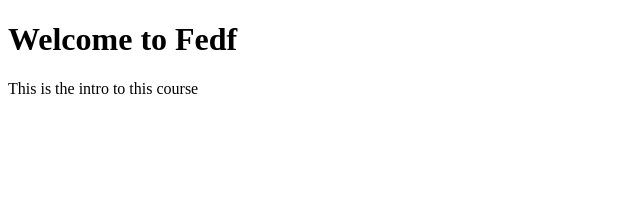
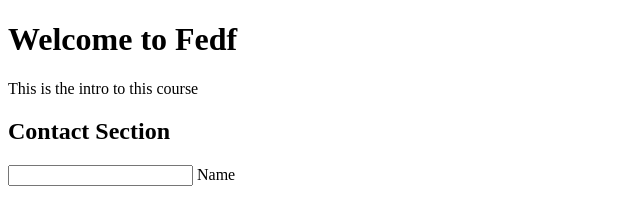
Before and after one commit to 2420090109/w1, a plain HTML site: page index.html in a window 1280 px wide. Shown: the whole page, without its empty margins (0-640 px from the left). Drawn offline with Linux system fonts and the light colour scheme.

Commit message:
Added contact feature

```diff
--- a/index.html
+++ b/index.html
@@ -9,5 +9,11 @@
     <h1>Welcome to Fedf</h1>
     <p>This is the intro to this course</p>
 
+    <h2>Contact Section</h2>
+    <form action="">
+        <input type="text">
+        <label for="name" >Name</label>
+    </form>
+
 </body>
 </html>
```
